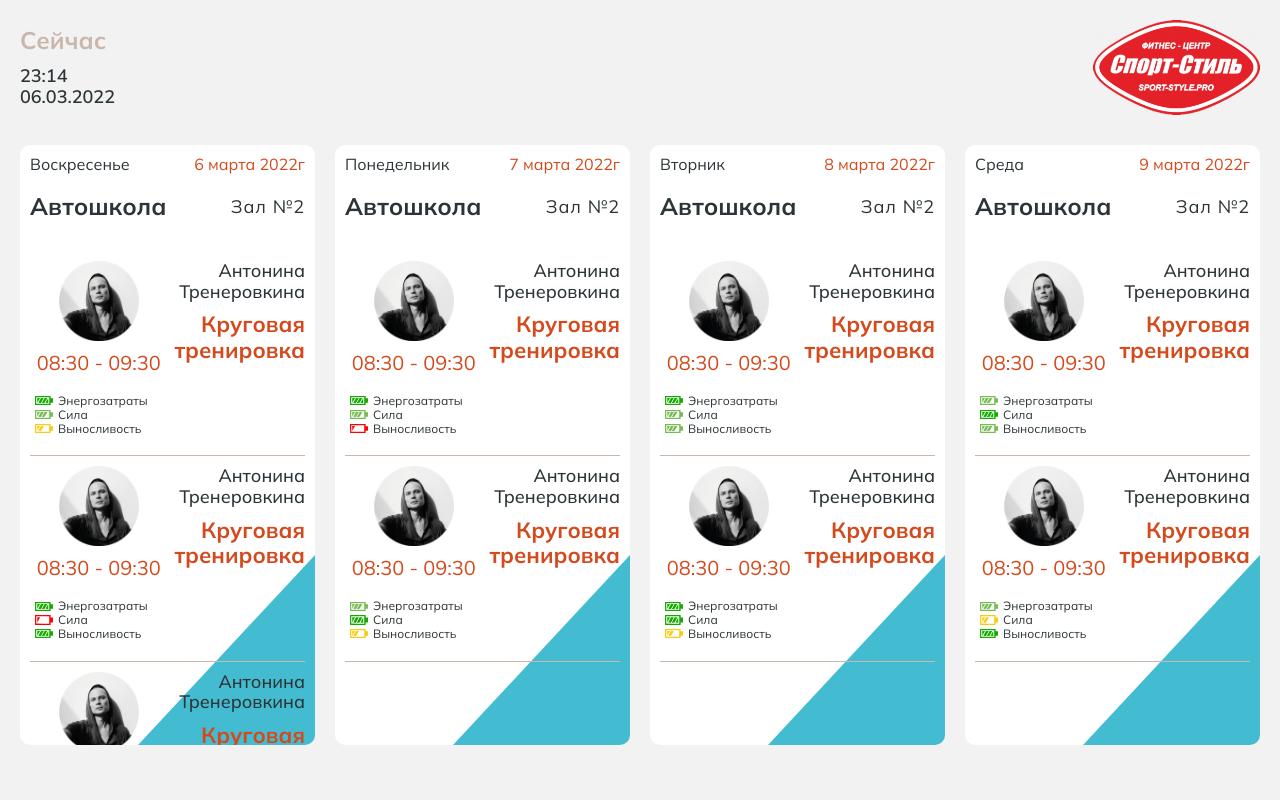
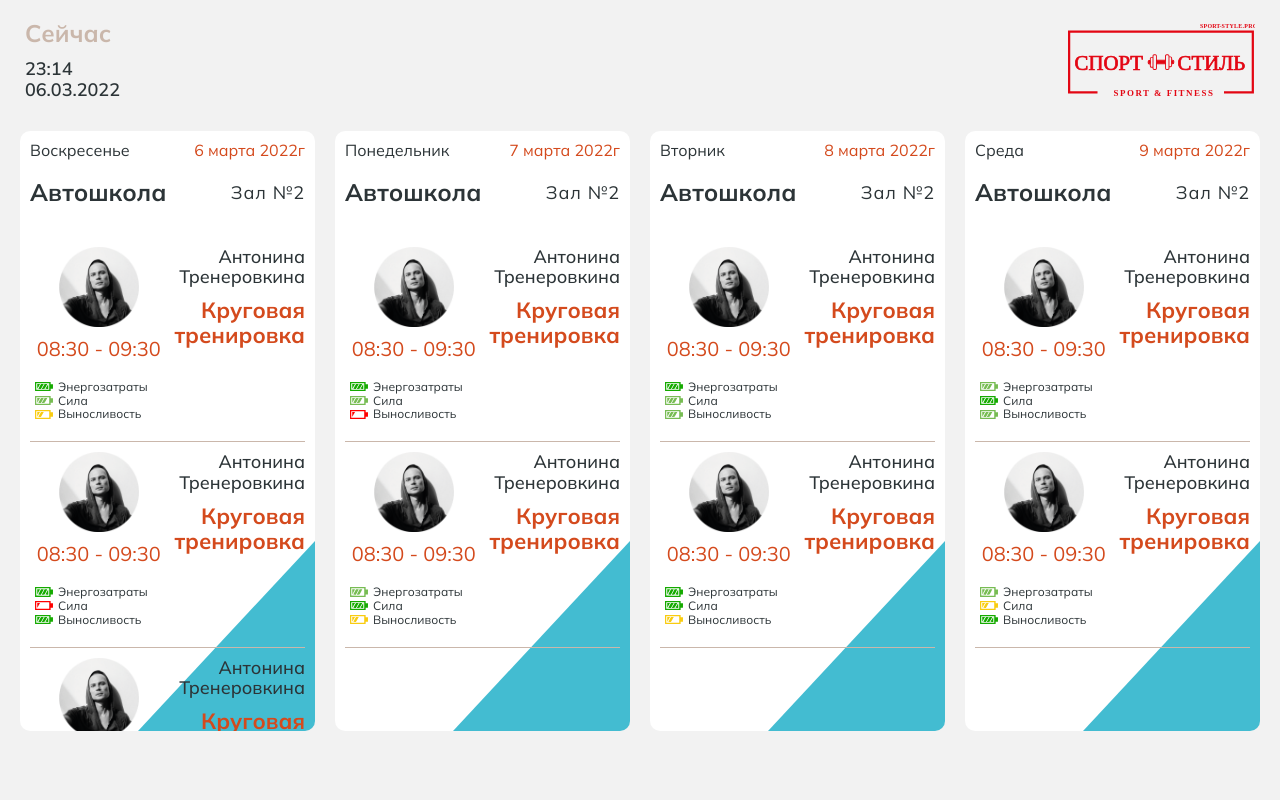
Before and after one commit to Pakwalls/calendar, a plain HTML site: page index.html in a window 1280 px wide. Drawn offline with Linux system fonts and the light colour scheme.

Commit message:
Added logo

```diff
--- a/blocks/article/__workout-container/article__workout-container.css
+++ b/blocks/article/__workout-container/article__workout-container.css
@@ -22,5 +22,5 @@
 }
 
 .article__workout-container:hover::before {
-  opacity: 0.5;
+  opacity: 0.7;
 }
--- a/blocks/header/__logo/header__logo.css
+++ b/blocks/header/__logo/header__logo.css
@@ -1,3 +1,3 @@
 .header__logo {
-  max-height: 95px;
+  max-height: 75px;
 }
--- a/blocks/header/header.css
+++ b/blocks/header/header.css
@@ -2,5 +2,5 @@
   display: flex;
   align-items: center;
   justify-content: space-between;
-  padding: 20px 20px 30px 20px;
+  padding: 20px 25px 30px 25px;
 }
--- a/index.html
+++ b/index.html
@@ -17,7 +17,7 @@
         <p class="header__time">23:14</p>
         <p class="header__date">06.03.2022</p>
       </div>
-      <img src="./images/logo.png" alt="логотип" class="header__logo">
+      <img src="./images/logo-with.svg" alt="логотип" class="header__logo">
     </header>
 
     <main class="content">
```
Also changed, not shown: images/logo-with.svg (added), images/logo-without.svg (added), 1 other file.
